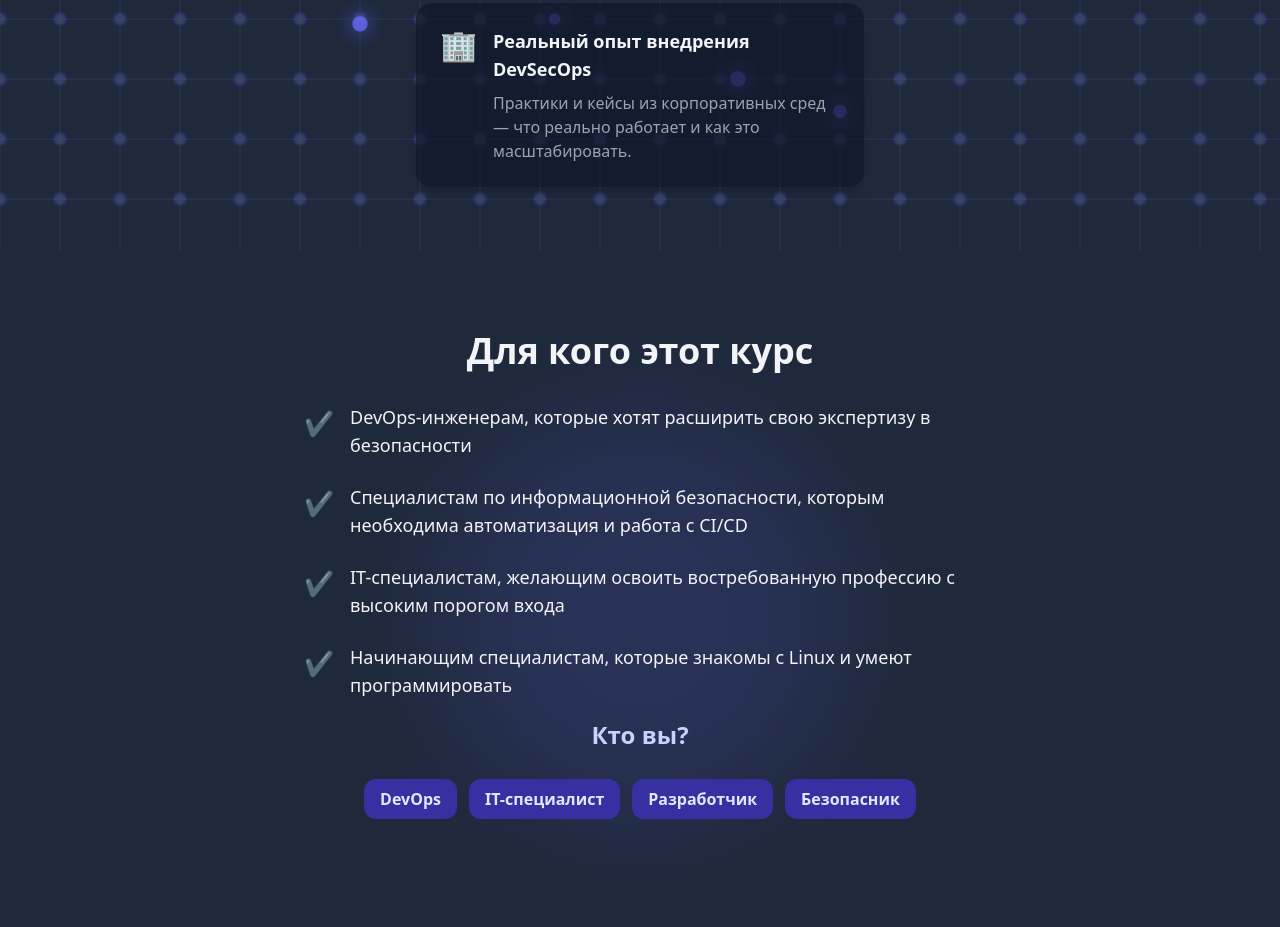
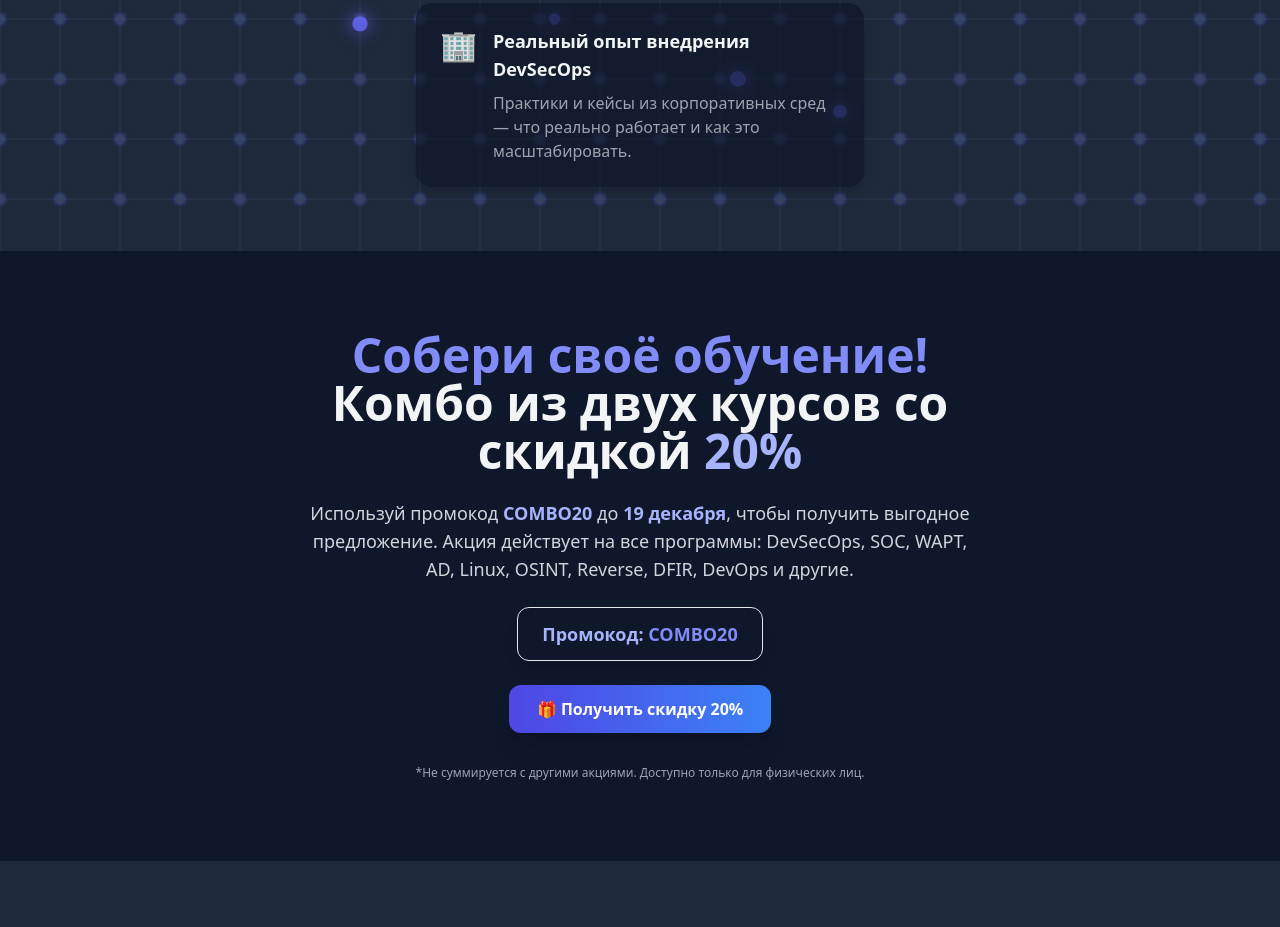
Before and after one commit to 1Arseny/devsecops, a website with bundled scripts: page index.html in a window 1280 px wide. Shown: the part 1353-2280 px from the top of the page. Built offline with nearby package versions, Linux system fonts and the light colour scheme; animation ran at ten frames a second; a script that the page names is missing; files whose address does not match are found by name.

Commit message:
акция

```diff
--- a/index.html
+++ b/index.html
@@ -95,6 +95,7 @@
     </a>
   </div>
 </section>
+
 <section id="why-course" class="relative w-full flex flex-col items-center justify-center bg-[#1e293b] text-gray-100 py-16 px-4 gap-10 overflow-hidden">
   <!-- Canvas только для фона -->
   <canvas id="whycourse-canvas" class="w-full h-full absolute inset-0 z-0 pointer-events-none"></canvas>
@@ -148,6 +149,50 @@
 </div>
 
 </section>
+<section id="promo-combo" class="relative py-20 px-4 bg-[#0f172a] text-gray-100 overflow-hidden">
+
+  <!-- Canvas (анимация точек — можно удалить, если не нужна) -->
+  <canvas id="promo-canvas" class="absolute inset-0 w-full h-full pointer-events-none"></canvas>
+
+  <!-- Основной контент -->
+  <div class="relative z-10 max-w-3xl mx-auto flex flex-col items-center text-center gap-6">
+
+    <!-- Заголовок -->
+    <h2 class="text-3xl md:text-5xl font-extrabold leading-tight">
+      <span class="text-indigo-400">Собери своё обучение!</span><br />
+      Комбо из двух курсов со скидкой <span class="text-indigo-300">20%</span>
+    </h2>
+
+    <!-- Описание -->
+    <p class="text-base md:text-lg text-gray-300 max-w-2xl leading-relaxed">
+      Используй промокод <strong class="text-indigo-300">COMBO20</strong> до
+      <strong class="text-indigo-300">19 декабря</strong>, чтобы получить выгодное предложение.
+      Акция действует на все программы: DevSecOps, SOC, WAPT, AD, Linux, OSINT, Reverse, DFIR, DevOps и другие.
+    </p>
+
+    <!-- Плашка промокода -->
+    <div class="bg-gray-800/80 border border-indigo-700/40
+                text-indigo-300 text-lg font-semibold px-6 py-3
+                rounded-xl shadow-lg backdrop-blur-md">
+      Промокод: <span class="text-indigo-400 font-bold">COMBO20</span>
+    </div>
+
+    <!-- CTA кнопка -->
+    <a href="#price-register"
+       class="bg-gradient-to-r from-indigo-600 to-blue-500
+              hover:from-indigo-700 hover:to-blue-600
+              text-white font-bold px-7 py-3 rounded-xl shadow-xl transition">
+      🎁 Получить скидку 20%
+    </a>
+
+    <!-- Сноска -->
+    <p class="text-xs text-gray-400 mt-2">
+      *Не суммируется с другими акциями. Доступно только для физических лиц.
+    </p>
+
+  </div>
+</section>
+
 <section id="for-whom" class="relative w-full flex flex-col items-center justify-center bg-[#1e293b] text-gray-100 py-20 px-4 gap-10 overflow-hidden">
   <!-- Glow фон -->
   <div class="pointer-events-none absolute inset-0 z-0 flex items-center justify-center">
```
